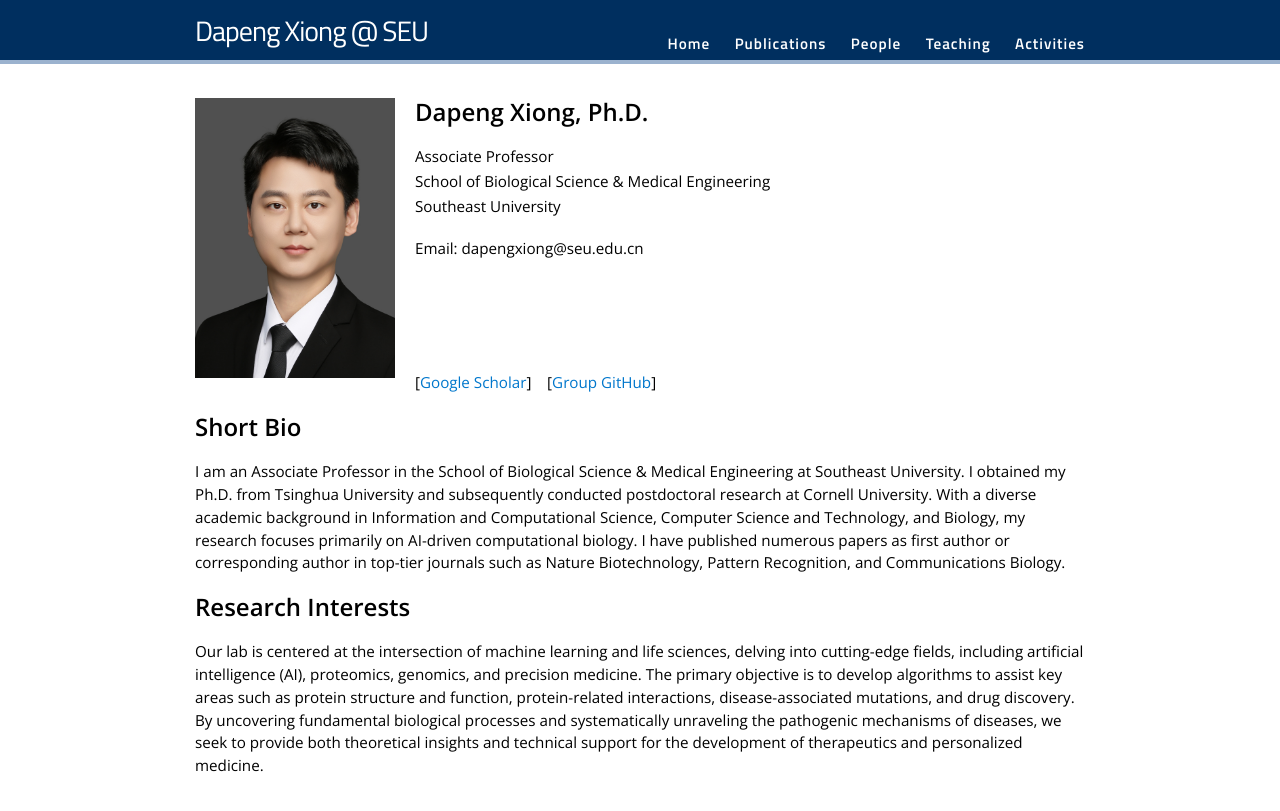
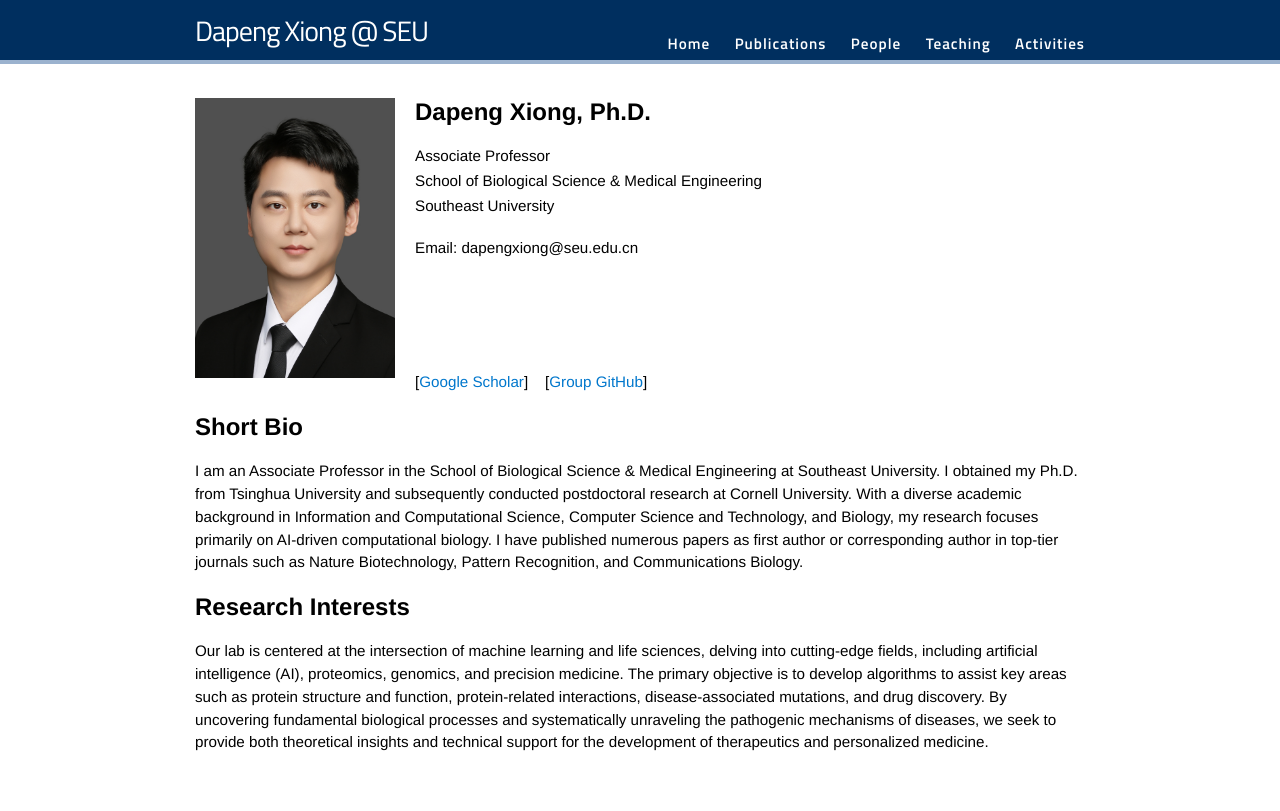
Before and after one commit to dapeng-xiong/dapeng-xiong.github.io, a Jekyll site: the page built from index.html, in a window 1280 px wide. Shown: the top 811 px of the page. Built offline with Jekyll 4.4.1, drawn with Linux system fonts in a browser that asks for light colours; nearby versions of some CDN libraries; some web fonts are replaced.

Commit message:
Update main.scss

```diff
--- a/css/main.scss
+++ b/css/main.scss
@@ -6,7 +6,7 @@
 
 
 // Our variables
-$base-font-family: 'Open Sans', Helvetica, Arial, sans-serif;
+$base-font-family: "Source Sans Pro","Helvetica Neue",Helvetica,Arial,sans-serif;
 $base-font-size:   .95em;
 $small-font-size:  $base-font-size * 0.875;
 $base-line-height: 1.5;
```
